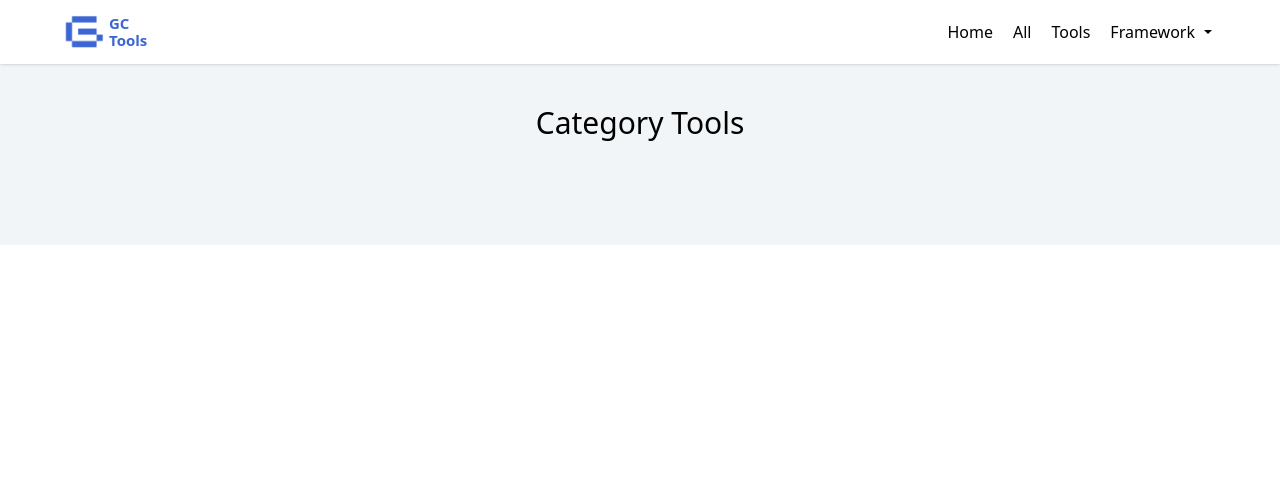
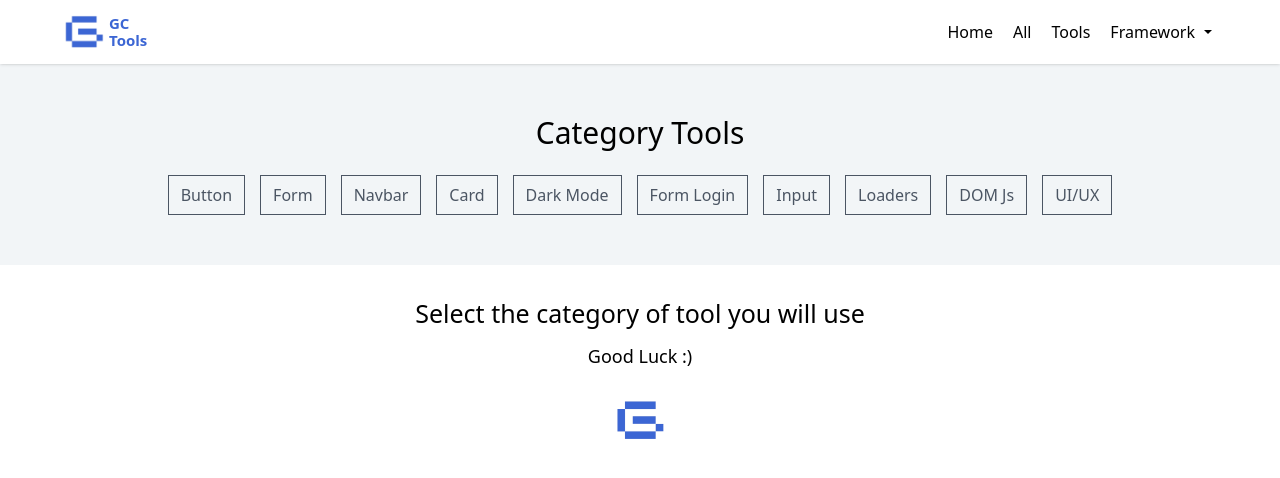
Before and after one commit to Muhammad-Khairul-Kholqi/ApkTools, a React (Create React App) app: page /category-tools in a window 1280 px wide. Shown: the top 478 px of the page. Built offline with nearby package versions, Linux system fonts and the light colour scheme.

Commit message:
add content tools

```diff
--- a/src/Tools/ButtonCategoryTools.js
+++ b/src/Tools/ButtonCategoryTools.js
@@ -4,9 +4,9 @@ import { Link } from "react-router-dom";
 const ButtonCategoryTools = () => {
     return(
         <div>
-            <div className="flex flex-wrap justify-center gap-[15px] px-[30px]">
+            <div className="flex flex-wrap justify-center gap-[15px]">
                 <Link>
-                    <div className = "py-[7px] px-[12px] border-solid border-[1px] border-gray-600 text-gray-600 hover:border-[#1C57D5] hover:text-[#1C57D5]" data-aos="zoom-in" data-aos-duration="1500">
+                    <div className = "py-[7px] px-[12px] border-solid border-[1px] border-gray-600 text-gray-600 hover:border-[#1C57D5] hover:text-[#1C57D5]">
                         <p>
                             Button
                         </p>
@@ -14,7 +14,7 @@ const ButtonCategoryTools = () => {
                 </Link>
 
                 <Link to="/category-forms">
-                    <div className = "py-[7px] px-[12px] border-solid border-[1px] border-gray-600 text-gray-600 hover:border-[#1C57D5] hover:text-[#1C57D5]" data-aos="zoom-in" data-aos-duration="1500">
+                    <div className = "py-[7px] px-[12px] border-solid border-[1px] border-gray-600 text-gray-600 hover:border-[#1C57D5] hover:text-[#1C57D5]">
                         <p>
                             Form
                         </p>
@@ -22,7 +22,7 @@ const ButtonCategoryTools = () => {
                 </Link>
 
                 <Link>
-                    <div className = "py-[7px] px-[12px] border-solid border-[1px] border-gray-600 text-gray-600 hover:border-[#1C57D5] hover:text-[#1C57D5]" data-aos="zoom-in" data-aos-duration="1500">
+                    <div className = "py-[7px] px-[12px] border-solid border-[1px] border-gray-600 text-gray-600 hover:border-[#1C57D5] hover:text-[#1C57D5]">
                         <p>
                             Navbar
                         </p>
@@ -30,7 +30,7 @@ const ButtonCategoryTools = () => {
                 </Link>
 
                 <Link>
-                    <div className = "py-[7px] px-[12px] border-solid border-[1px] border-gray-600 text-gray-600 hover:border-[#1C57D5] hover:text-[#1C57D5]" data-aos="zoom-in" data-aos-duration="1500">
+                    <div className = "py-[7px] px-[12px] border-solid border-[1px] border-gray-600 text-gray-600 hover:border-[#1C57D5] hover:text-[#1C57D5]">
                         <p>
                             Card
                         </p>
@@ -38,7 +38,7 @@ const ButtonCategoryTools = () => {
                 </Link>
 
                 <Link>
-                    <div className = "py-[7px] px-[12px] border-solid border-[1px] border-gray-600 text-gray-600 hover:border-[#1C57D5] hover:text-[#1C57D5]" data-aos="zoom-in" data-aos-duration="1500">
+                    <div className = "py-[7px] px-[12px] border-solid border-[1px] border-gray-600 text-gray-600 hover:border-[#1C57D5] hover:text-[#1C57D5]">
                         <p>
                             Dark Mode
                         </p>
@@ -46,7 +46,7 @@ const ButtonCategoryTools = () => {
                 </Link>
 
                 <Link>
-                    <div className = "py-[7px] px-[12px] border-solid border-[1px] border-gray-600 text-gray-600 hover:border-[#1C57D5] hover:text-[#1C57D5]" data-aos="zoom-in" data-aos-duration="1500">
+                    <div className = "py-[7px] px-[12px] border-solid border-[1px] border-gray-600 text-gray-600 hover:border-[#1C57D5] hover:text-[#1C57D5]">
                         <p>
                             Form Login
                         </p>
@@ -54,7 +54,7 @@ const ButtonCategoryTools = () => {
                 </Link>
 
                 <Link>
-                    <div className = "py-[7px] px-[12px] border-solid border-[1px] border-gray-600 text-gray-600 hover:border-[#1C57D5] hover:text-[#1C57D5]" data-aos="zoom-in" data-aos-duration="1500">
+                    <div className = "py-[7px] px-[12px] border-solid border-[1px] border-gray-600 text-gray-600 hover:border-[#1C57D5] hover:text-[#1C57D5]">
                         <p>
                             Input
                         </p>
@@ -62,7 +62,7 @@ const ButtonCategoryTools = () => {
                 </Link>
 
                 <Link>
-                    <div className = "py-[7px] px-[12px] border-solid border-[1px] border-gray-600 text-gray-600 hover:border-[#1C57D5] hover:text-[#1C57D5]" data-aos="zoom-in" data-aos-duration="1500">
+                    <div className = "py-[7px] px-[12px] border-solid border-[1px] border-gray-600 text-gray-600 hover:border-[#1C57D5] hover:text-[#1C57D5]">
                         <p>
                             Loaders
                         </p>
@@ -70,9 +70,17 @@ const ButtonCategoryTools = () => {
                 </Link>
 
                 <Link>
-                    <div className = "py-[7px] px-[12px] border-solid border-[1px] border-gray-600 text-gray-600 hover:border-[#1C57D5] hover:text-[#1C57D5]" data-aos="zoom-in" data-aos-duration="1500">
+                    <div className = "py-[7px] px-[12px] border-solid border-[1px] border-gray-600 text-gray-600 hover:border-[#1C57D5] hover:text-[#1C57D5]">
                         <p>
                             DOM Js
+                        </p>
+                    </div>
+                </Link>
+
+                <Link>
+                    <div className = "py-[7px] px-[12px] border-solid border-[1px] border-gray-600 text-gray-600 hover:border-[#1C57D5] hover:text-[#1C57D5]">
+                        <p>
+                            UI/UX
                         </p>
                     </div>
                 </Link>
--- a/src/Tools/CategoryTools.js
+++ b/src/Tools/CategoryTools.js
@@ -1,13 +1,23 @@
 import React from "react";
 
 import ButtonCategoryTools from "./ButtonCategoryTools";
+import Logo from '../Assets/logo.png'
 
 const CategoryTools = () => {
     return(
         <div>
-            <div className = "mt-[60px] bg-[#F2F5F7] bg-cover bg-center py-[40px]" >
+            <div className = "mt-[60px] bg-[#F2F5F7] bg-cover bg-center py-[50px] px-[30px]" >
                 <p className="text-center mb-[20px] text-[30px]">Category Tools</p>
                 <ButtonCategoryTools />
+            </div>
+
+            <div className="text-center p-[30px]">
+                <h1 className="text-[25px] font-medium.">Select the category of tool you will use</h1>
+                <p className="text-[18px] mt-[10px]">Good Luck :)</p>
+            </div>
+
+             <div className="flex justify-center">
+                <img className="w-[50px]" src={Logo} draggable="false" />
             </div>
         </div>
     )
```
